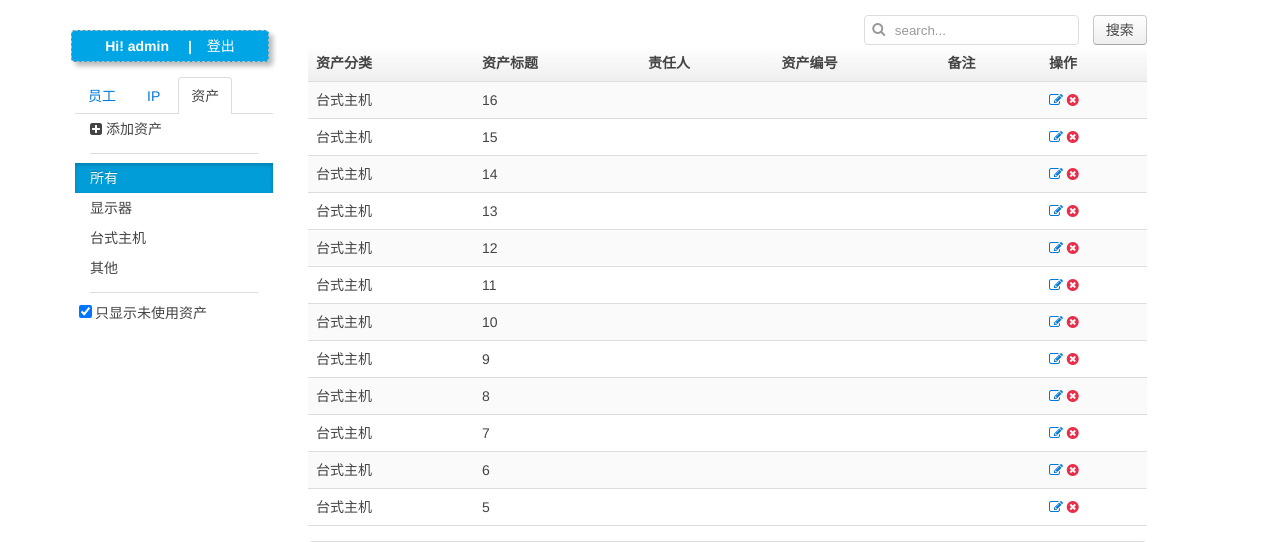
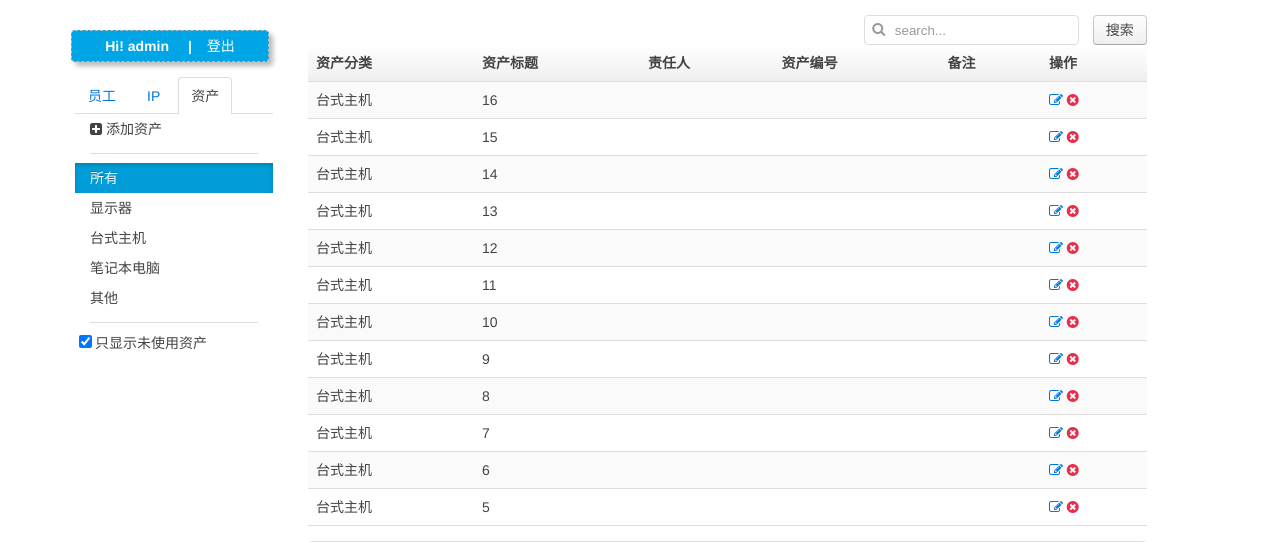
Before and after one commit to icewind0104/network, a Flask app: page /asset/ in a window 1280 px wide. Shown: the top 542 px of the page. Run offline with Flask 2, Linux system fonts and the light colour scheme; a user stored in the database is signed in; data comes from the database, SQL or seed files in the repository.

Commit message:
add asset module v9

```diff
--- a/app/forms.py
+++ b/app/forms.py
@@ -39,7 +39,7 @@ class Login(FlaskForm):
 class Asset(RedirectForm):
     id = IntegerField('id', render_kw={'class':'uk-hidden'})
     serial= StringField('serial', render_kw={'autocomplete': 'off'})
-    catagory = SelectField('catagory', choices=[('台式主机', '台式主机'), ('显示器', '显示器'), ('其他', '其他')])
+    catagory = SelectField('catagory', choices=[('台式主机', '台式主机'), ('显示器', '显示器'), ('笔记本电脑', '笔记本电脑'), ('其他', '其他')])
     name = StringField('name', validators=[DataRequired()], render_kw={'autocomplete': 'off'})
     employee_id = NeedSearchIdField('employee_id', related_model='employees', related_column='name', render_kw={'autocomplete': 'off'})
     note = StringField('note', render_kw={'autocomplete': 'off'})
--- a/app/templates/asset.html
+++ b/app/templates/asset.html
@@ -72,6 +72,7 @@
         <li class="{% if not catagory %}uk-active{% endif %}"><a  href="{{prefix}}/asset/">所有</a></li>
         <li class="{% if catagory == '显示器' %}uk-active{% endif %}"><a  href="{{prefix}}/asset/?catagory=%e6%98%be%e7%a4%ba%e5%99%a8">显示器</a></li>
         <li class="{% if catagory == '台式主机' %}uk-active{% endif %}"><a  href="{{prefix}}/asset/?catagory=%e5%8f%b0%e5%bc%8f%e4%b8%bb%e6%9c%ba">台式主机</a></li>
+        <li class="{% if catagory == '笔记本电脑' %}uk-active{% endif %}"><a  href="{{prefix}}/asset/?catagory=%E7%AC%94%E8%AE%B0%E6%9C%AC%E7%94%B5%E8%84%91">笔记本电脑</a></li>
         <li class="{% if catagory == '其他' %}uk-active{% endif %}"><a  href="{{prefix}}/asset/?catagory=%e5%85%b6%e4%bb%96">其他</a></li>
         <li class="uk-nav-divider"></li>
         <li><input id="filter_used" type="checkbox" {% if session['unused'] == True %}checked{% endif %}/>只显示未使用资产</li>
@@ -143,7 +144,7 @@
         {% if Page %}
         <ul class="uk-pagination uk-panel uk-panel-box" style="padding:15px;">
             {% if Page.previous_page %}
-                <li><a href="{{prefix}}/asset/{{ processor_generate_search(catagory=catagory, page=Page.previous_page, search=search) }}"><span><<</span></a></li>
+                <li><a href="{{prefix}}/asset/{{ processor_generate_search(catagory=catagory, page=Page.previous_page, search=search) }}"><span>&lt;&lt;</span></a></li>
             {% else %}
                 <li class="uk-disabled"><span>&lt;&lt;</span></li>
             {% endif %}
@@ -160,7 +161,7 @@
             {% endfor %}
 
             {% if Page.next_page %}
-                <li><a href="{{prefix}}/asset/{{ processor_generate_search(catagory=catagory, page=Page.next_page, search=search) }}"><span>>></span></a></li>
+                <li><a href="{{prefix}}/asset/{{ processor_generate_search(catagory=catagory, page=Page.next_page, search=search) }}"><span>&gt;&gt;</span></a></li>
             {% else %}
                 <li class="uk-disabled"><span>&gt;&gt;</span></li>
             {% endif %}
@@ -188,7 +189,7 @@
                 {{ form.name }}
             </div></div>
 
-            <div class="uk-form-row"><label class="uk-form-label">使用人姓名<span style="color:#07d;">（必填）</span></label><div class="uk-form-controls">
+            <div class="uk-form-row"><label class="uk-form-label">责任人</label><div class="uk-form-controls">
                 {{ form.employee_id }}
             </div></div>
 
@@ -221,7 +222,7 @@
                 {{ form.name }}
             </div></div>
 
-            <div class="uk-form-row"><label class="uk-form-label">使用人姓名<span style="color:#07d;">（必填）</span></label><div class="uk-form-controls">
+            <div class="uk-form-row"><label class="uk-form-label">责任人</label><div class="uk-form-controls">
                 {{ form.employee_id }}
             </div></div>
 
```
